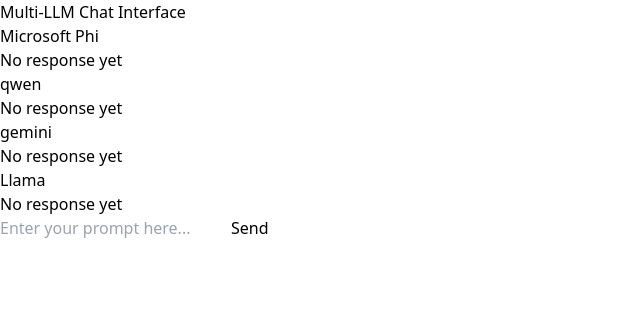
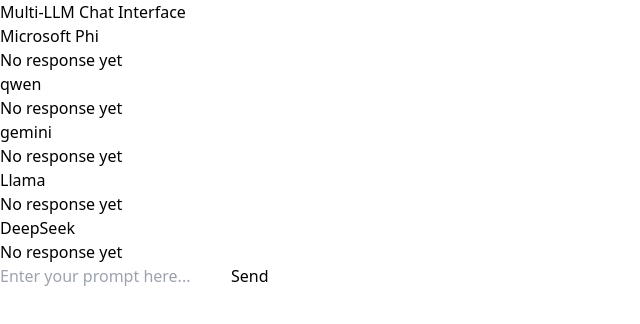
Before and after one commit to aiblockchainclub/get-all-ai, a React (Vite) app: page / in a window 1280 px wide. Shown: the top 324 px of the page, without its empty margins (0-640 px from the left). Built offline with nearby package versions, Linux system fonts and the light colour scheme; no server answers.

Commit message:
added deepseek model
Signed-off-by: lokesh-katari <lokeshkatari921@outlook.com>

```diff
--- a/src/App.tsx
+++ b/src/App.tsx
@@ -4,7 +4,7 @@
 export default function App() {
   const GEMINI_API_KEY = import.meta.env.VITE_GEMINI_API;
   const OPENROUTER_API_KEY = import.meta.env.VITE_OPENROUTER_API;
-  console.log(OPENROUTER_API_KEY, "this is api key");
+  // console.log(OPENROUTER_API_KEY, "this is api key");
 
   const [prompt, setPrompt] = useState("");
 
@@ -12,12 +12,14 @@
   const [qwenResponse, setQwenResponse] = useState("");
   const [geminiResponse, setGeminiResponse] = useState("");
   const [llamaResponse, setLlamaResponse] = useState("");
+  const [deepseekResponse, setdeepseekResponse] = useState("");
 
   const [loading, setLoading] = useState({
     gpt: false,
     qwen: false,
     gemini: false,
     llama: false,
+    deepseek: false,
   });
 
   const fetchRequest = async (content: string, model: string) => {
@@ -99,6 +101,7 @@
       qwen: true,
       gemini: true,
       llama: true,
+      deepseek: true,
     });
 
     setGptResponse(
@@ -113,6 +116,10 @@
       await fetchRequest(prompt, "meta-llama/llama-3.2-1b-instruct:free")
     );
     setLoading((prev) => ({ ...prev, llama: false }));
+    setdeepseekResponse(
+      await fetchRequest(prompt, "deepseek/deepseek-r1:free")
+    );
+    setLoading((prev) => ({ ...prev, deepseek: false }));
   };
 
   const ResponseWindow = ({
@@ -167,6 +174,13 @@
             isLoading={loading.llama}
           />
         </div>
+        <div>
+          <ResponseWindow
+            title="DeepSeek"
+            content={deepseekResponse || "No response yet"}
+            isLoading={loading.deepseek}
+          />
+        </div>
 
         <form onSubmit={handleSubmit} className="flex gap-4">
           <input
--- a/vite.config.ts
+++ b/vite.config.ts
@@ -4,5 +4,5 @@
 // https://vite.dev/config/
 export default defineConfig({
   plugins: [react()],
-  base: "./get-all-ai",
+  base: "/get-all-ai",
 });
```
